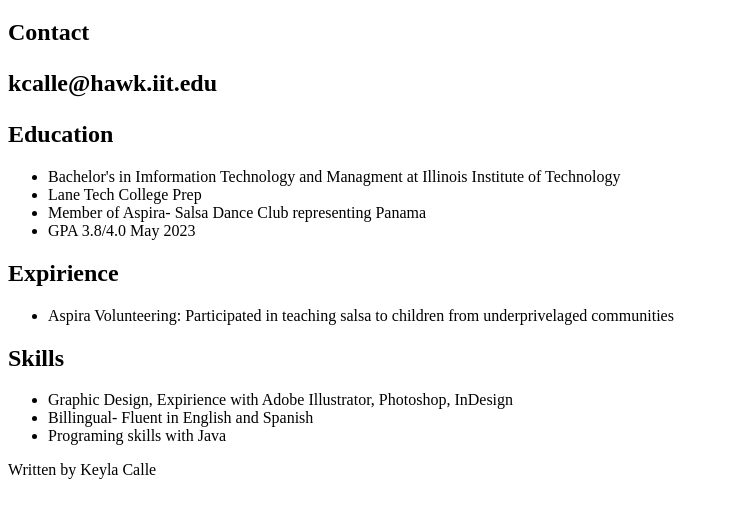
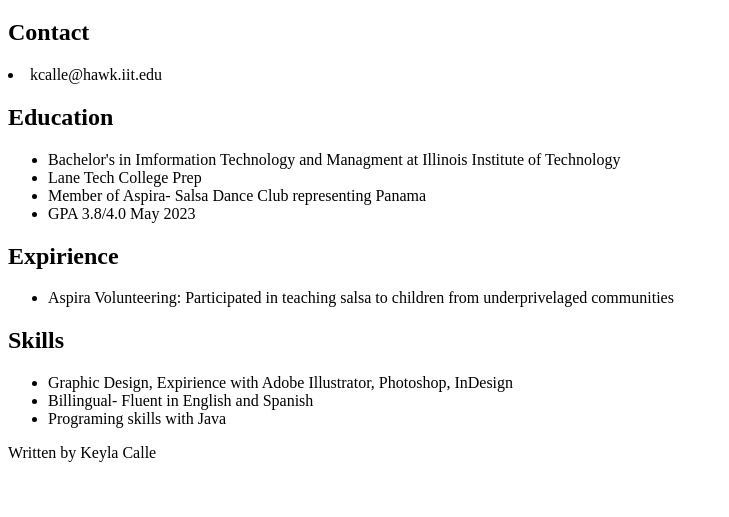
Before and after one commit to kcalle21/Project_One, a plain HTML site: page index.html in a window 1280 px wide. Shown: the part 185-702 px from the top of the page, without its empty margins (0-729 px from the left). Drawn offline with Linux system fonts and the light colour scheme.

Commit message:
Update index.html

```diff
--- a/index.html
+++ b/index.html
@@ -17,8 +17,8 @@
   </header>
 
 <h1>Keyla Calle</h1>
-  <h2>Contact<h2>
-    <p>kcalle@hawk.iit.edu<p>
+  <h2>Contact</h2>
+    <li>kcalle@hawk.iit.edu</li>
   <h2>Education</h2>
     <ul>
       <li>Bachelor's in Imformation Technology and Managment at Illinois Institute of Technology</li>
```
